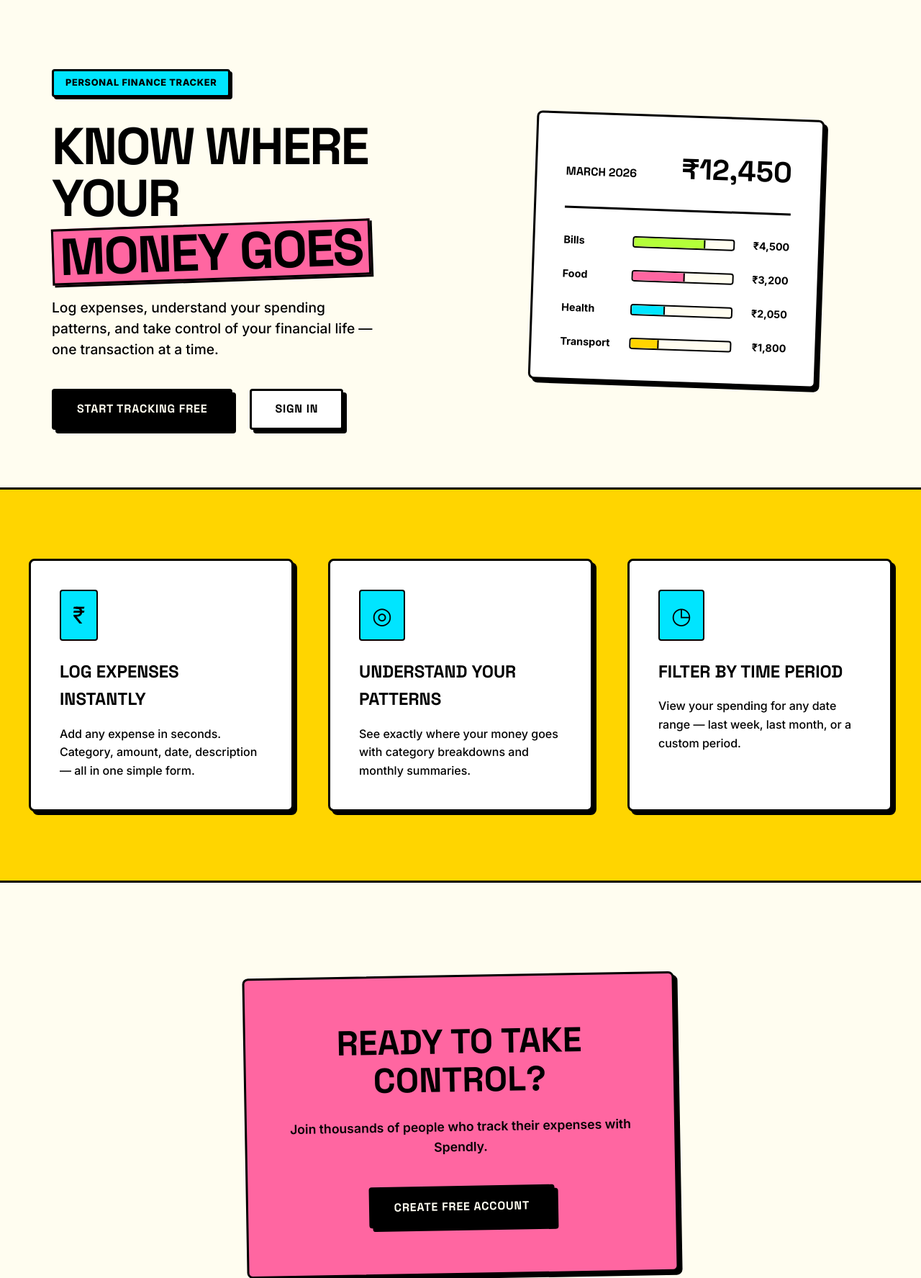
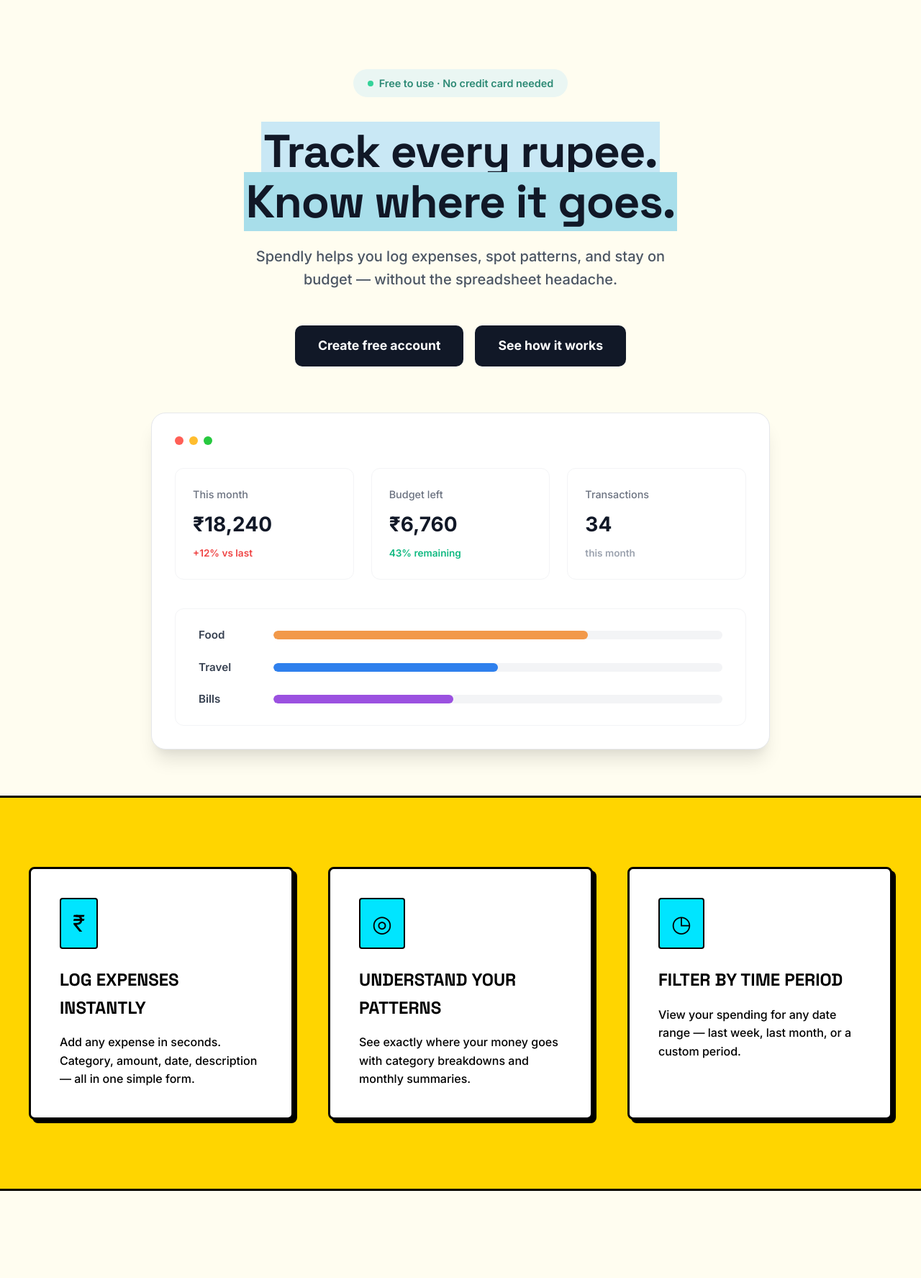
Before and after one commit to sraghav42/expense-tracker, a Flask app: page / in a window 1280 px wide. Shown: the part 73-1848 px from the top of the page at 72% size. Run offline with Flask 3, Linux system fonts and the light colour scheme.

Commit message:
landing: redesign hero section as per the screenshot

```diff
--- a/static/css/style.css
+++ b/static/css/style.css
@@ -126,155 +126,211 @@
 .main-content { min-height: calc(100vh - 70px - 100px); }
 
 /* ------------------------------------------------------------------ */
-/* Hero                                                                */
+/* Hero Section - Centered Modern Style                               */
 /* ------------------------------------------------------------------ */
 
-.hero {
-    padding: 6rem 2rem 5rem;
-    display: grid;
-    grid-template-columns: 1fr 1fr;
-    gap: 4rem;
+.hero.hero-centered {
+    display: flex;
+    flex-direction: column;
     align-items: center;
-    max-width: var(--max-width);
+    text-align: center;
+    padding: 6rem 2rem 4rem;
+    max-width: 1000px;
     margin: 0 auto;
 }
 
-.hero-badge {
-    display: inline-block;
-    background: var(--accent-cyan);
-    color: var(--ink);
-    font-size: 0.8rem;
-    font-weight: 800;
-    letter-spacing: 0.05em;
-    text-transform: uppercase;
-    padding: 0.4rem 1rem;
-    border: var(--border-thickness) solid var(--ink);
-    border-radius: var(--radius-sm);
-    box-shadow: var(--shadow-solid-sm);
+.hero-centered .hero-inner {
+    display: flex;
+    flex-direction: column;
+    align-items: center;
+    margin-bottom: 4rem;
+}
+
+.hero-badge-v2 {
+    display: flex;
+    align-items: center;
+    gap: 0.5rem;
+    background: #EAF6F3;
+    color: #2D8A75;
+    font-size: 0.9rem;
+    font-weight: 600;
+    padding: 0.5rem 1.25rem;
+    border-radius: 50px;
+    margin-bottom: 2.5rem;
+}
+
+.badge-dot {
+    width: 8px;
+    height: 8px;
+    background: #34D399;
+    border-radius: 50%;
+}
+
+.hero-title-v2 {
+    font-family: var(--font-display);
+    font-size: clamp(2.5rem, 5vw, 4.5rem);
+    line-height: 1.1;
+    color: #111827;
+    margin-bottom: 1.5rem;
+    letter-spacing: -0.02em;
+}
+
+.highlight-blue {
+    background-color: #C9E8F5;
+    padding: 0 0.2rem;
+}
+
+.highlight-cyan {
+    background-color: #A8DEEA;
+    padding: 0 0.2rem;
+}
+
+.hero-subtitle-v2 {
+    font-size: 1.25rem;
+    color: #4B5563;
+    max-width: 600px;
+    line-height: 1.6;
+    margin-bottom: 3rem;
+    font-weight: 500;
+}
+
+.hero-actions-v2 {
+    display: flex;
+    gap: 1rem;
+    justify-content: center;
+}
+
+.btn-black {
+    background: #111827;
+    color: #ffffff;
+    padding: 0.9rem 2rem;
+    border-radius: 10px;
+    font-weight: 700;
+    font-size: 1.1rem;
+    transition: transform 0.2s, background 0.2s;
+    border: none;
+    cursor: pointer;
+    text-decoration: none;
+}
+
+.btn-black:hover {
+    background: #000000;
+    transform: translateY(-2px);
+}
+
+/* ------------------------------------------------------------------ */
+/* Dashboard Mockup                                                   */
+/* ------------------------------------------------------------------ */
+
+.hero-visual-v2 {
+    width: 100%;
+    max-width: 860px;
+    margin: 0 auto;
+}
+
+.dashboard-mock {
+    background: #ffffff;
+    border: 1px solid #E5E7EB;
+    border-radius: 20px;
+    padding: 2rem;
+    box-shadow: 0 20px 25px -5px rgba(0, 0, 0, 0.1), 0 10px 10px -5px rgba(0, 0, 0, 0.04);
+}
+
+.dashboard-header {
+    display: flex;
+    gap: 8px;
     margin-bottom: 2rem;
 }
 
-.hero-title {
-    font-family: var(--font-display);
-    font-size: clamp(3rem, 6vw, 4.5rem);
-    line-height: 1;
-    letter-spacing: -0.03em;
-    color: var(--ink);
-    margin-bottom: 1.5rem;
-    text-transform: uppercase;
+.dot {
+    width: 12px;
+    height: 12px;
+    border-radius: 50%;
 }
 
-.hero-title em {
-    font-style: normal;
-    background: var(--accent-pink);
-    padding: 0 0.5rem;
-    display: inline-block;
-    transform: rotate(-2deg);
-    border: var(--border-thickness) solid var(--ink);
-    box-shadow: var(--shadow-solid-sm);
-}
+.dot-red { background: #FF5F56; }
+.dot-yellow { background: #FFBD2E; }
+.dot-green { background: #27C93F; }
 
-.hero-subtitle {
-    font-size: 1.2rem;
-    font-weight: 500;
-    color: var(--ink);
-    line-height: 1.5;
-    max-width: 460px;
+.metrics-row {
+    display: grid;
+    grid-template-columns: repeat(3, 1fr);
+    gap: 1.5rem;
     margin-bottom: 2.5rem;
 }
 
-.hero-actions {
-    display: flex;
-    gap: 1.5rem;
-    align-items: center;
+.metric-card {
+    background: #ffffff;
+    border: 1px solid #F3F4F6;
+    border-radius: 12px;
+    padding: 1.5rem;
+    text-align: left;
 }
 
-/* ------------------------------------------------------------------ */
-/* Mock card (hero visual)                                             */
-/* ------------------------------------------------------------------ */
-
-.hero-visual {
-    display: flex;
-    justify-content: center;
+.metric-label {
+    display: block;
+    color: #6B7280;
+    font-size: 0.9rem;
+    font-weight: 500;
+    margin-bottom: 0.5rem;
 }
 
-.mock-card {
-    background: var(--paper-card);
-    border: var(--border-thickness) solid var(--ink);
-    border-radius: var(--radius-md);
-    padding: 2.5rem;
-    width: 100%;
-    max-width: 400px;
-    box-shadow: var(--shadow-solid);
-    transform: rotate(2deg);
-    transition: transform 0.2s ease;
+.metric-value {
+    display: block;
+    color: #111827;
+    font-size: 1.75rem;
+    font-weight: 700;
+    margin-bottom: 0.25rem;
 }
 
-.mock-card:hover { transform: rotate(0deg); }
-
-.mock-card-header {
-    display: flex;
-    justify-content: space-between;
-    align-items: baseline;
-    margin-bottom: 2rem;
-    padding-bottom: 1.5rem;
-    border-bottom: var(--border-thickness) solid var(--ink);
+.metric-trend {
+    font-size: 0.85rem;
+    font-weight: 600;
 }
 
-.mock-label {
-    font-family: var(--font-display);
-    font-size: 1rem;
-    font-weight: 700;
-    color: var(--ink);
-    text-transform: uppercase;
+.trend-up { color: #EF4444; }
+.trend-down { color: #10B981; }
+.trend-muted { color: #9CA3AF; }
+
+.progress-section {
+    background: #ffffff;
+    border: 1px solid #F3F4F6;
+    border-radius: 12px;
+    padding: 1.5rem 2rem;
+    display: flex;
+    flex-direction: column;
+    gap: 1.25rem;
 }
 
-.mock-total {
-    font-family: var(--font-display);
-    font-size: 2.5rem;
-    color: var(--ink);
+.progress-row {
+    display: grid;
+    grid-template-columns: 80px 1fr;
+    align-items: center;
+    gap: 1.5rem;
 }
 
-.mock-bars { display: flex; flex-direction: column; gap: 1.5rem; }
-
-.mock-bar-row {
-    display: grid;
-    grid-template-columns: 80px 1fr 60px;
-    align-items: center;
-    gap: 1rem;
+.progress-label {
+    color: #374151;
+    font-weight: 600;
+    font-size: 0.95rem;
+    text-align: left;
 }
 
-.mock-cat {
-    font-size: 0.9rem;
-    font-weight: 700;
-    color: var(--ink);
-}
-
-.mock-bar-track {
-    height: 16px;
-    background: var(--bg);
-    border: 2px solid var(--ink);
-    border-radius: var(--radius-sm);
+.progress-track {
+    height: 12px;
+    background: #F3F4F6;
+    border-radius: 10px;
     overflow: hidden;
 }
 
-.mock-bar {
+.progress-bar {
     height: 100%;
-    background: var(--accent-green);
-    border-right: 2px solid var(--ink);
-    transition: width 0.6s ease;
+    border-radius: 10px;
 }
 
-.mock-bar-2 { background: var(--accent-pink); }
-.mock-bar-3 { background: var(--accent-cyan); }
-.mock-bar-4 { background: var(--accent-yellow); }
-
-.mock-amt {
-    font-size: 0.9rem;
-    font-weight: 700;
-    color: var(--ink);
-    text-align: right;
-}
+.bar-orange { background: #F2994A; }
+.bar-blue { background: #2F80ED; }
+.bar-purple { background: #9B51E0; }
 
 /* ------------------------------------------------------------------ */
 /* Buttons                                                             */
--- a/templates/landing.html
+++ b/templates/landing.html
@@ -4,57 +4,68 @@
 
 {% block content %}
 
-<section class="hero">
+<section class="hero hero-centered">
     <div class="hero-inner">
-        <div class="hero-badge">Personal Finance Tracker</div>
-        <h1 class="hero-title">
-            Know where your<br>
-            <em>money goes</em>
+        <div class="hero-badge-v2">
+            <span class="badge-dot"></span> Free to use · No credit card needed
+        </div>
+        <h1 class="hero-title-v2">
+            <span class="highlight-blue">Track every rupee.</span><br>
+            <span class="highlight-cyan">Know where it goes.</span>
         </h1>
-        <p class="hero-subtitle">
-            Log expenses, understand your spending patterns,
-            and take control of your financial life —
-            one transaction at a time.
+        <p class="hero-subtitle-v2">
+            Spendly helps you log expenses, spot patterns, and stay
+            on budget — without the spreadsheet headache.
         </p>
-        <div class="hero-actions">
-            <a href="{{ url_for('register') }}" class="btn-primary">Start tracking free</a>
-            <a href="{{ url_for('login') }}" class="btn-ghost">Sign in</a>
+        <div class="hero-actions-v2">
+            <a href="{{ url_for('register') }}" class="btn-black">Create free account</a>
+            <a href="#" class="btn-black">See how it works</a>
         </div>
     </div>
-    <div class="hero-visual">
-        <div class="mock-card">
-            <div class="mock-card-header">
-                <span class="mock-label">March 2026</span>
-                <span class="mock-total">₹12,450</span>
+    <div class="hero-visual-v2">
+        <div class="dashboard-mock">
+            <div class="dashboard-header">
+                <span class="dot dot-red"></span>
+                <span class="dot dot-yellow"></span>
+                <span class="dot dot-green"></span>
             </div>
-            <div class="mock-bars">
-                <div class="mock-bar-row">
-                    <span class="mock-cat">Bills</span>
-                    <div class="mock-bar-track">
-                        <div class="mock-bar" style="width: 72%"></div>
+            <div class="dashboard-content">
+                <div class="metrics-row">
+                    <div class="metric-card">
+                        <span class="metric-label">This month</span>
+                        <span class="metric-value">₹18,240</span>
+                        <span class="metric-trend trend-up">+12% vs last</span>
                     </div>
-                    <span class="mock-amt">₹4,500</span>
+                    <div class="metric-card">
+                        <span class="metric-label">Budget left</span>
+                        <span class="metric-value">₹6,760</span>
+                        <span class="metric-trend trend-down">43% remaining</span>
+                    </div>
+                    <div class="metric-card">
+                        <span class="metric-label">Transactions</span>
+                        <span class="metric-value">34</span>
+                        <span class="metric-trend trend-muted">this month</span>
+                    </div>
                 </div>
-                <div class="mock-bar-row">
-                    <span class="mock-cat">Food</span>
-                    <div class="mock-bar-track">
-                        <div class="mock-bar mock-bar-2" style="width: 52%"></div>
+                <div class="progress-section">
+                    <div class="progress-row">
+                        <span class="progress-label">Food</span>
+                        <div class="progress-track">
+                            <div class="progress-bar bar-orange" style="width: 70%"></div>
+                        </div>
                     </div>
-                    <span class="mock-amt">₹3,200</span>
-                </div>
-                <div class="mock-bar-row">
-                    <span class="mock-cat">Health</span>
-                    <div class="mock-bar-track">
-                        <div class="mock-bar mock-bar-3" style="width: 33%"></div>
+                    <div class="progress-row">
+                        <span class="progress-label">Travel</span>
+                        <div class="progress-track">
+                            <div class="progress-bar bar-blue" style="width: 50%"></div>
+                        </div>
                     </div>
-                    <span class="mock-amt">₹2,050</span>
-                </div>
-                <div class="mock-bar-row">
-                    <span class="mock-cat">Transport</span>
-                    <div class="mock-bar-track">
-                        <div class="mock-bar mock-bar-4" style="width: 28%"></div>
+                    <div class="progress-row">
+                        <span class="progress-label">Bills</span>
+                        <div class="progress-track">
+                            <div class="progress-bar bar-purple" style="width: 40%"></div>
+                        </div>
                     </div>
-                    <span class="mock-amt">₹1,800</span>
                 </div>
             </div>
         </div>
```
